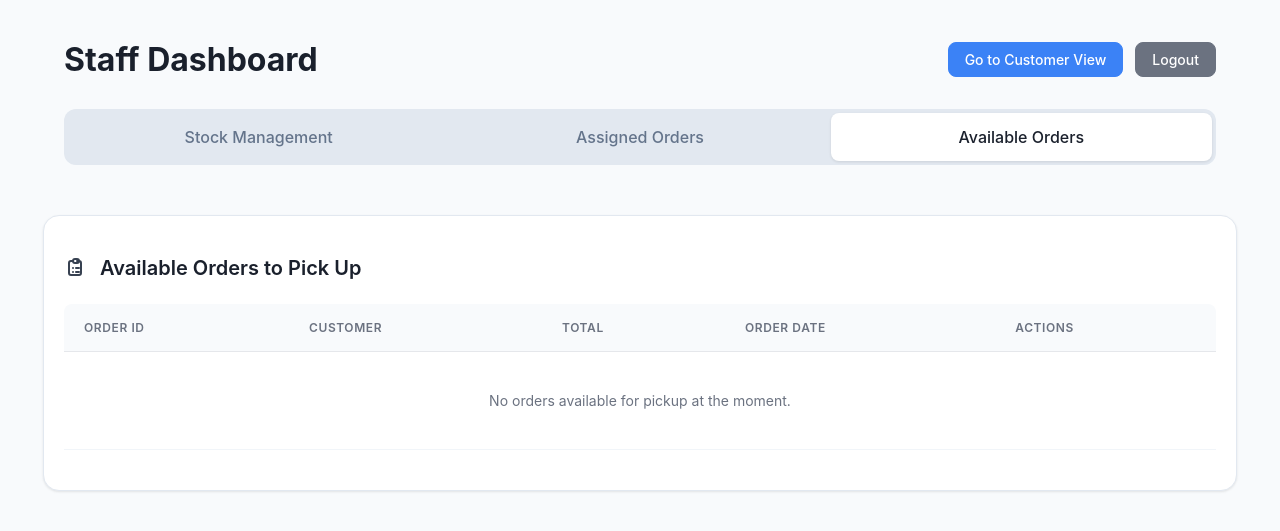
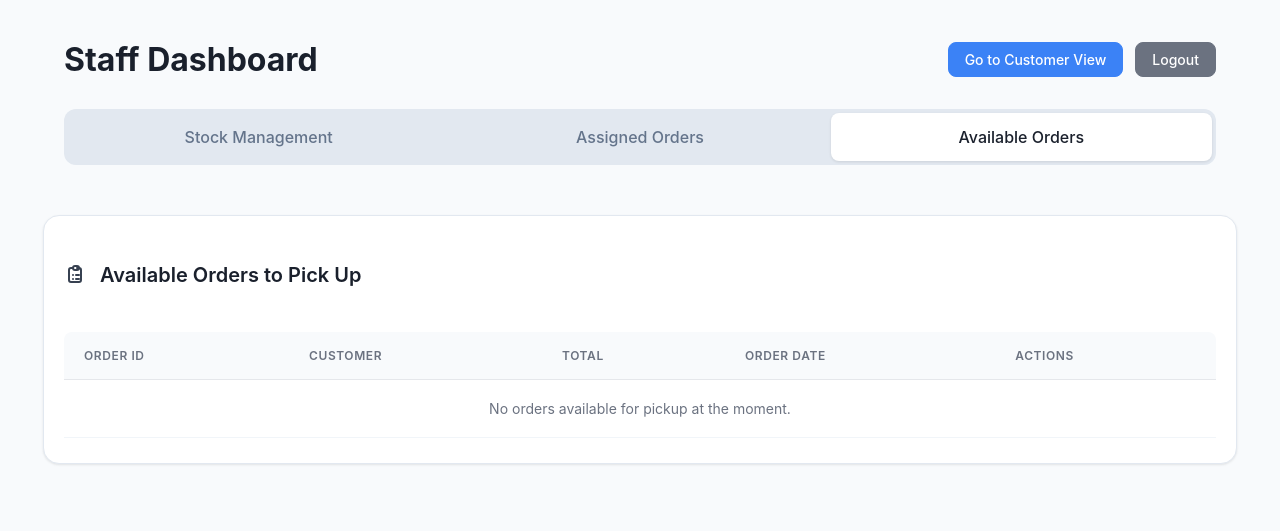
Before and after one commit to LianneMax/ITDBADM-MP, a PHP site: page /available_orders.php in a window 1280 px wide. Shown: the top 531 px of the page. Run offline with PHP 8.4, Linux system fonts and the light colour scheme; the visitor is signed in with stand-in values (Sample User, id 1); data that the repository does not hold is empty.

Commit message:
Fixed Spacing

```diff
--- a/available_orders.php
+++ b/available_orders.php
@@ -159,7 +159,7 @@
                 <tbody>
                     <?php if (empty($availableOrders)): ?>
                     <tr>
-                        <td colspan="7" style="text-align: center; color: #6b7280; padding: 40px;">
+                        <td colspan="7" style="text-align: center; color: #6b7280;">
                             No orders available for pickup at the moment.
                         </td>
                     </tr>
@@ -181,9 +181,9 @@
                             <td>
                                 <div class="action-buttons">
                                     <button class="action-btn view-btn" onclick="viewOrderDetails('<?php echo $orderId; ?>')" title="View Details">
-                                        <svg width="16" height="16" fill="none" stroke="currentColor" viewBox="0 0 24 24">
-                                            <path stroke-linecap="round" stroke-linejoin="round" stroke-width="2" d="M15 12a3 3 0 11-6 0 3 3 0 016 0z"></path>
-                                            <path stroke-linecap="round" stroke-linejoin="round" stroke-width="2" d="M2.458 12C3.732 7.943 7.523 5 12 5c4.478 0 8.268 2.943 9.542 7-1.274 4.057-5.064 7-9.542 7-4.477 0-8.268-2.943-9.542-7z"></path>
+                                        <svg width="16" height="16" fill="currentColor" viewBox="0 0 24 24">
+                                        <path d="M12 4.5C7 4.5 2.73 7.61 1 12c1.73 4.39 6 7.5 11 7.5s9.27-3.11 11-7.5c-1.73-4.39-6-7.5-11-7.5zM12 17c-2.76 0-5-2.24-5-5s2.24-5 5-5 5 2.24 5 5-2.24 5-5 5zm0-8c-1.66 0-3 1.34-3 3s1.34 3 3 3 3-1.34 3-3-1.34-3-3-3z"/>
+                                    </svg>
                                         </svg>
                                     </button>
 
--- a/styles/staff_main.css
+++ b/styles/staff_main.css
@@ -66,7 +66,7 @@
     border: 1px solid #e2e8f0;
     margin: 0 auto 40px;
     max-width: 90%;
-    padding: 40px 20px;
+    padding: 25px 20px;
 }
 
 .card-header {
@@ -86,7 +86,7 @@
     font-size: 20px;
     font-weight: 600;
     color: #1a202c;
-    margin: 0;
+    padding: 5px 0;
 }
 
 /* Update Stock Form */
```
